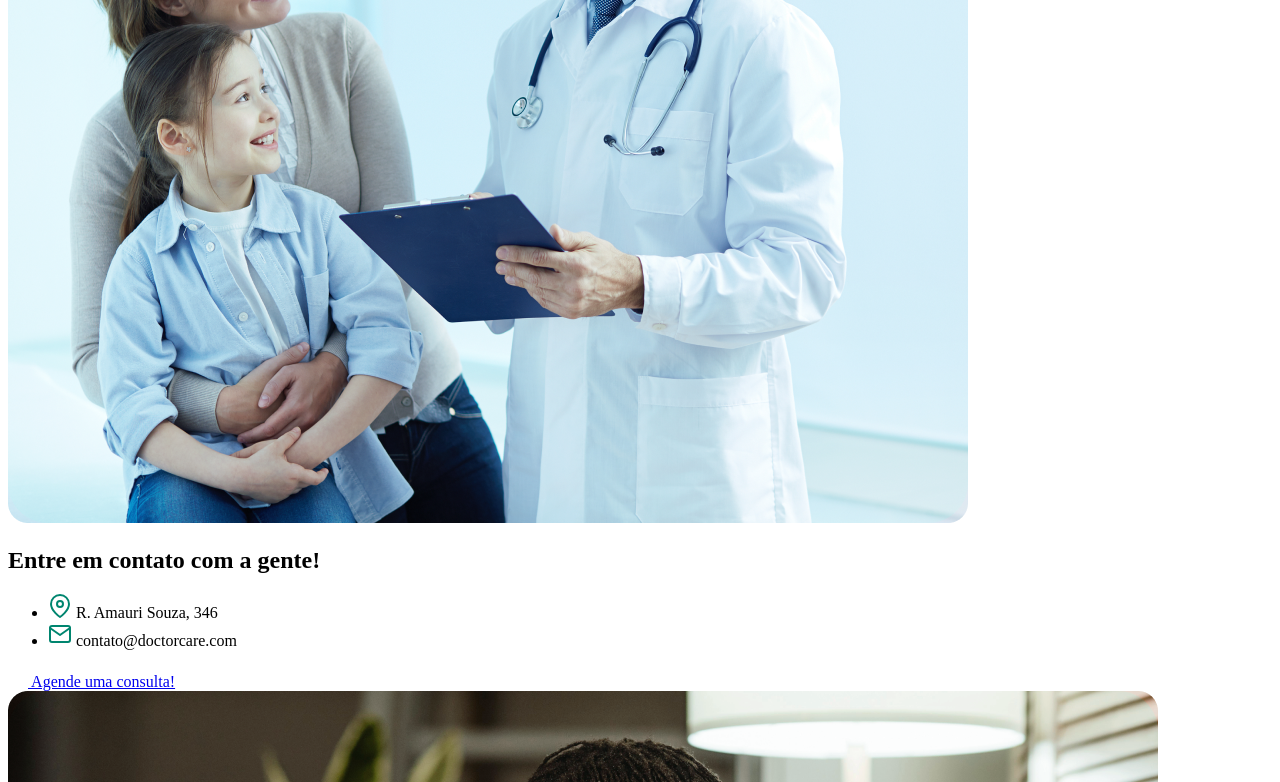
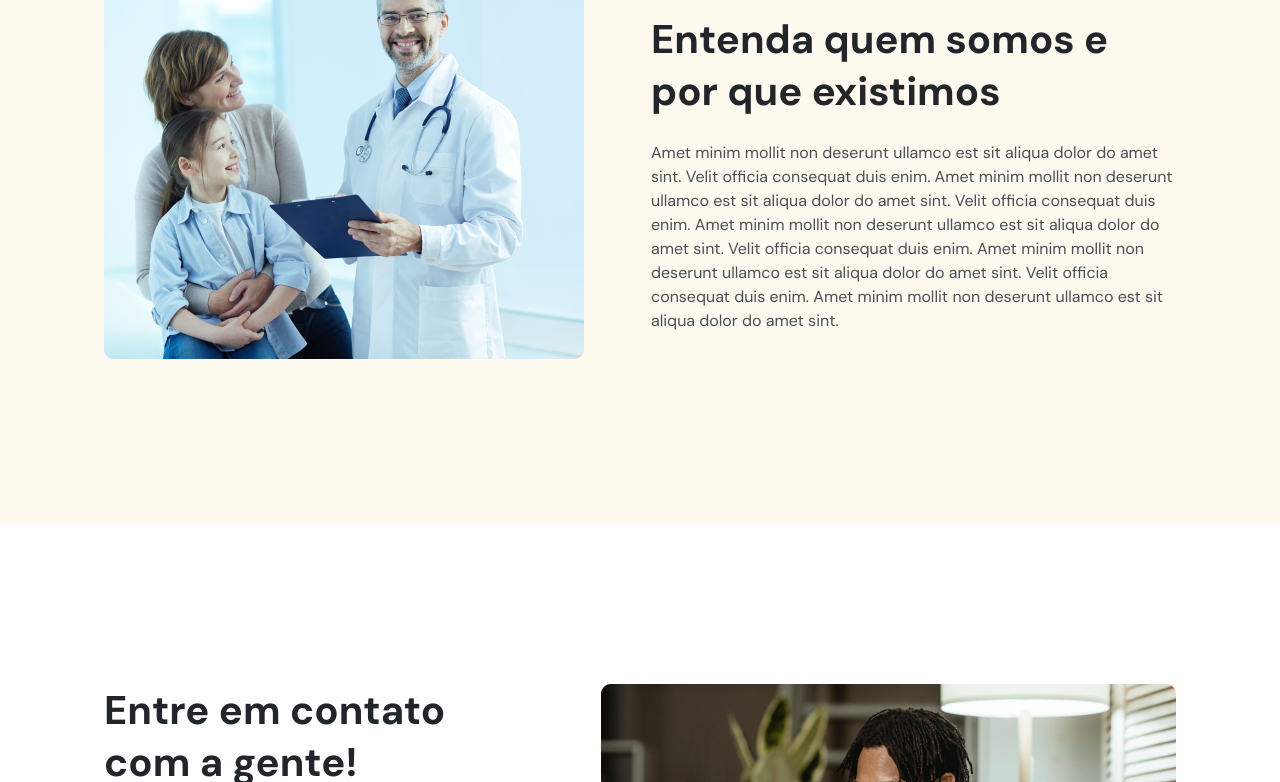
Before and after one commit to Corsana-Black/DoctorCare, a plain HTML site: page index.html in a window 1280 px wide. Shown: the part 2018-2800 px from the top of the page. Drawn offline with nearby package versions, Linux system fonts and the light colour scheme; the site is published under a folder, as on GitHub Pages, so addresses that start at the root find nothing.

Commit message:
Ajuste de links Relativos

```diff
--- a/index.html
+++ b/index.html
@@ -5,7 +5,7 @@
     <meta name="viewport" content="width=device-width, initial-scale=1.0" />
     <title>DoctorCare</title>
 
-    <link rel="stylesheet" href="/style.css" />
+    <link rel="stylesheet" href="./style.css" />
 
     <link rel="preconnect" href="https://fonts.googleapis.com" />
     <link rel="preconnect" href="https://fonts.gstatic.com" crossorigin />
@@ -271,7 +271,7 @@
         </div>
       <div class="col-b">
         <img
-            src="/assets/Foto 1.png"
+            src="./assets/Foto 1.png"
             alt="Mulher negra vestindo moletom verde e sorrindo"
           />
       </div>
@@ -481,7 +481,7 @@
       </div>
 <div class="col-b">
           <img
-            src="assets/Doctor.png"
+            src="./assets/Doctor.png"
             alt="Doutor feliz segurando prancheta com pacientes"
           />
         </div>
@@ -573,7 +573,7 @@
         </div>
         <div class="col-b">
           <img
-            src="assets/Foto 2.png"
+            src="./assets/Foto 2.png"
             alt="Homem negro sorrindo marcando consulta pelo celular"
           /></div>
         </div>
@@ -750,6 +750,6 @@ Todos os direitos reservados.
 
     <!-- ScrollReaveal Lib -->
     <script src="https://unpkg.com/scrollreveal"></script>
-    <script src="main.js"></script>
+    <script src="./main.js"></script>
   </body>
 </html>
```
